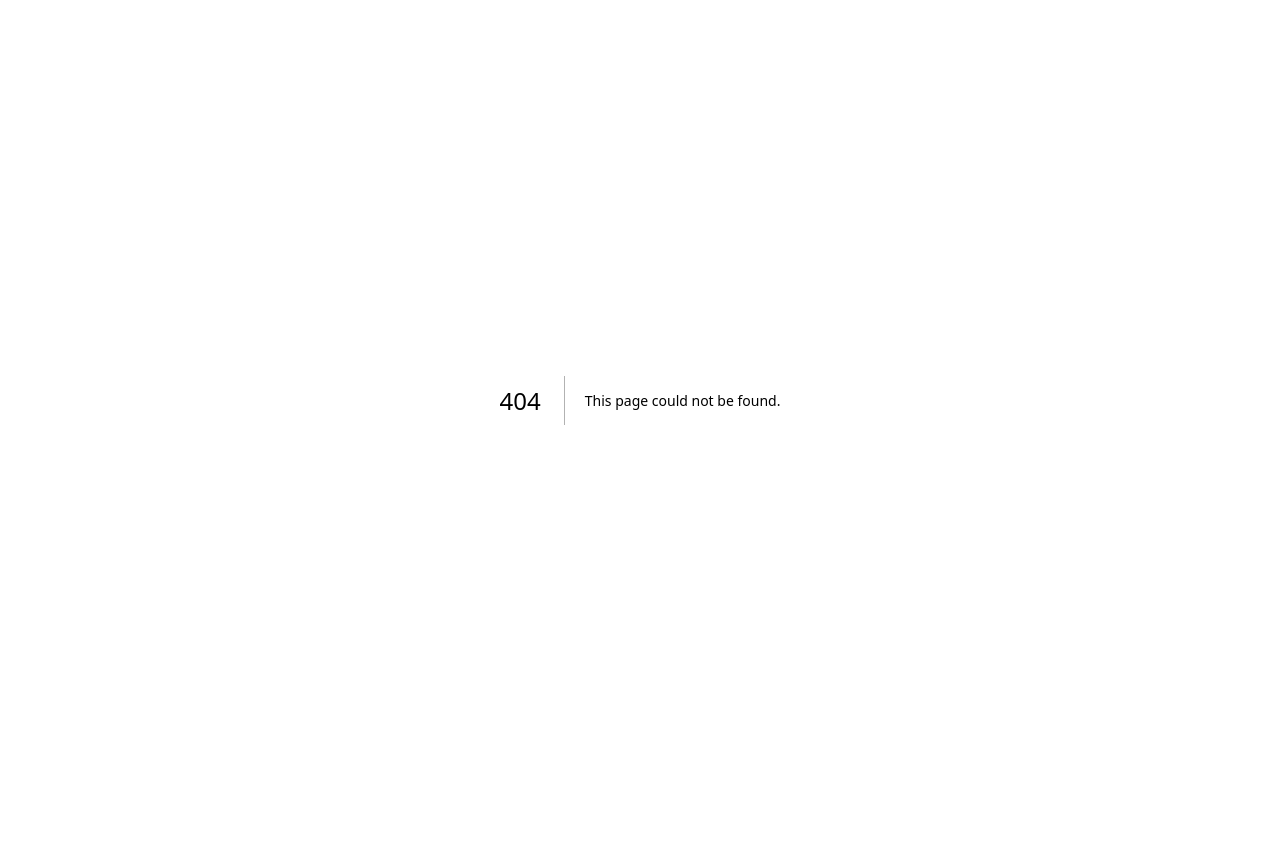
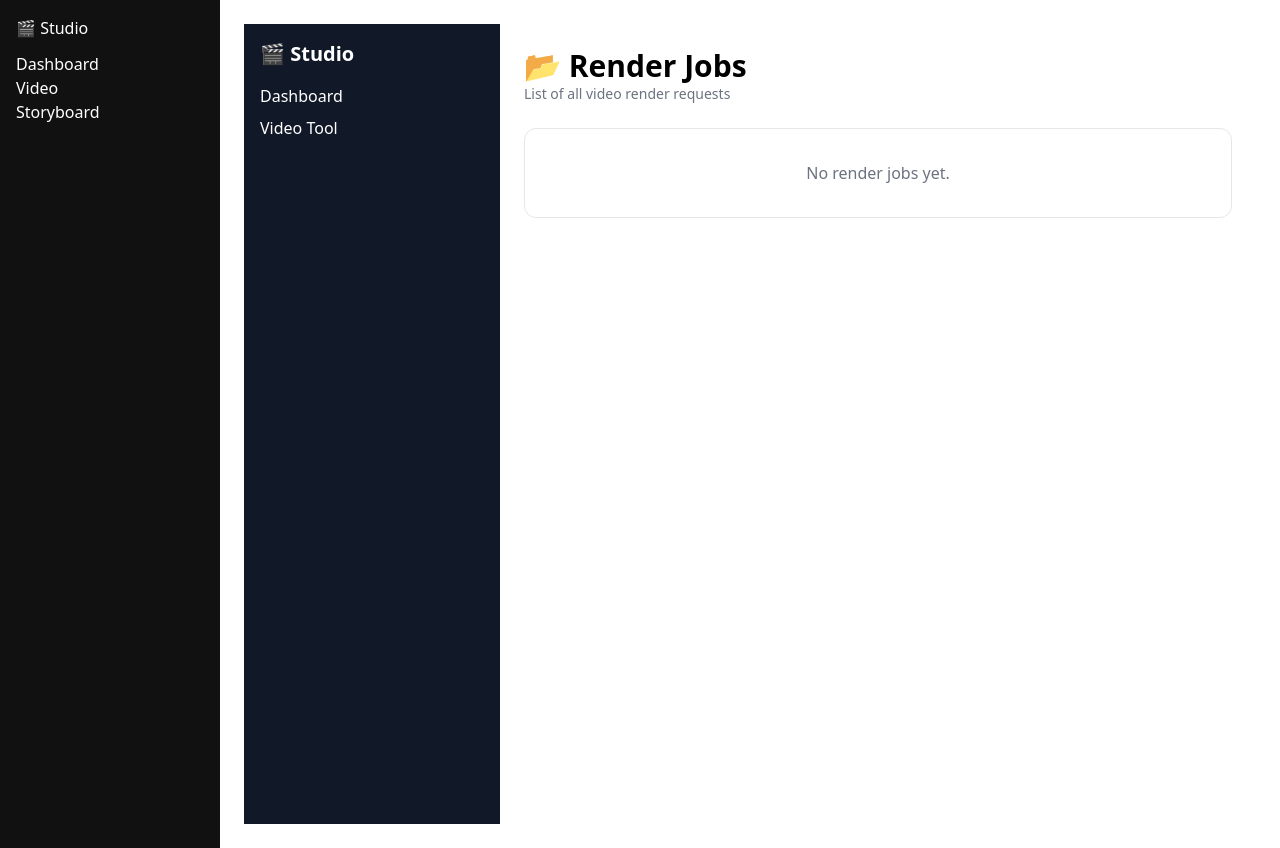
Before and after one commit to almalikzayn20-collab/teman-ct-ai, a Next.js app: page /studio/jobs in a window 1280 px wide. Before the commit this address had no page. Before the commit the page ends 800 px from the top, so only its background shows below. Built offline with nearby package versions, Linux system fonts and the light colour scheme.

Commit message:
Create page.jsx

```diff
--- /dev/null
+++ b/app/(studio)/studio/jobs/page.jsx
@@ -0,0 +1,76 @@
+"use client";
+
+import { useEffect, useState } from "react";
+
+export default function JobsPage() {
+  const [jobs, setJobs] = useState([]);
+
+  useEffect(() => {
+    const stored = localStorage.getItem("video_jobs");
+    if (stored) {
+      setJobs(JSON.parse(stored));
+    }
+  }, []);
+
+  return (
+    <div className="max-w-5xl mx-auto p-6 space-y-6">
+      {/* HEADER */}
+      <div>
+        <h1 className="text-3xl font-bold">📂 Render Jobs</h1>
+        <p className="text-gray-500 text-sm">
+          List of all video render requests
+        </p>
+      </div>
+
+      {/* EMPTY STATE */}
+      {jobs.length === 0 && (
+        <div className="border rounded-xl p-8 text-center text-gray-500">
+          No render jobs yet.
+        </div>
+      )}
+
+      {/* JOB LIST */}
+      {jobs.length > 0 && (
+        <div className="bg-white border rounded-xl overflow-hidden">
+          <table className="w-full text-sm">
+            <thead className="bg-gray-100 text-left">
+              <tr>
+                <th className="px-4 py-3">Job ID</th>
+                <th className="px-4 py-3">Title</th>
+                <th className="px-4 py-3">Scenes</th>
+                <th className="px-4 py-3">Engine</th>
+                <th className="px-4 py-3">Status</th>
+                <th className="px-4 py-3">Created</th>
+              </tr>
+            </thead>
+            <tbody>
+              {jobs.map((job) => (
+                <tr
+                  key={job.jobId}
+                  className="border-t hover:bg-gray-50"
+                >
+                  <td className="px-4 py-3 font-mono">
+                    {job.jobId}
+                  </td>
+                  <td className="px-4 py-3">{job.title}</td>
+                  <td className="px-4 py-3">
+                    {job.scenesCount}
+                  </td>
+                  <td className="px-4 py-3">{job.engine}</td>
+                  <td className="px-4 py-3">
+                    <span className="px-2 py-1 rounded-full bg-yellow-100 text-yellow-700 text-xs">
+                      {job.status}
+                    </span>
+                  </td>
+                  <td className="px-4 py-3 text-gray-500">
+                    {new Date(job.createdAt).toLocaleString()}
+                  </td>
+                </tr>
+              ))}
+            </tbody>
+          </table>
+        </div>
+      )}
+    </div>
+  );
+}
```
